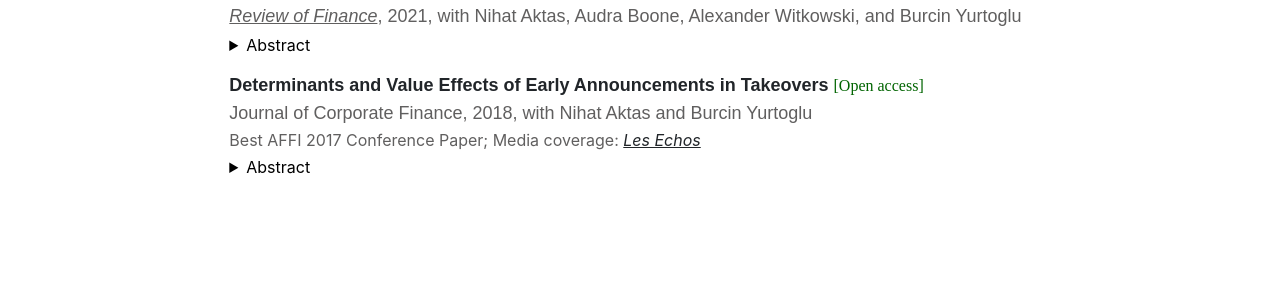
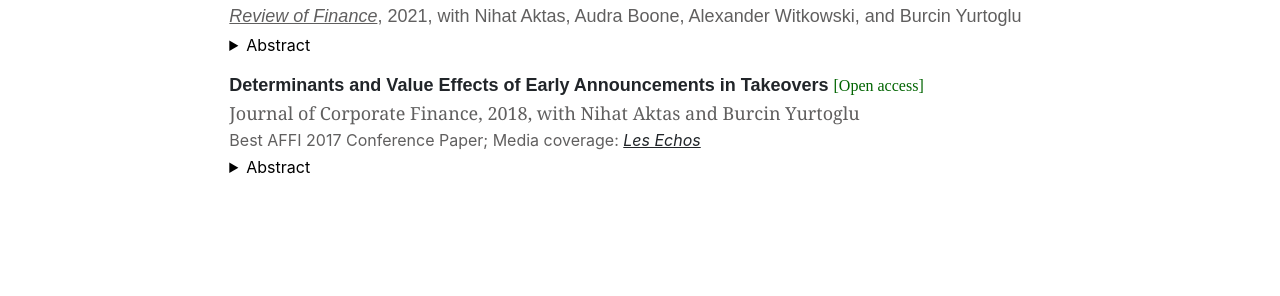
Before and after one commit to guosongxu/guosongxu.github.io, a Jekyll site: the page built from index.md, in a window 1280 px wide. Shown: the part 1876-2172 px from the top of the page. Built offline with Jekyll 4.4.1, drawn with Linux system fonts in a browser that asks for light colours.

Commit message:
Update home.html

```diff
--- a/_layouts/home.html
+++ b/_layouts/home.html
@@ -114,7 +114,7 @@
     </details>
 
     <p style="font-family:arial, 'MS Sans Serif', arial;font-size:18px;margin-bottom:1px;margin-top:15px"><strong><a href="https://papers.ssrn.com/sol3/papers.cfm?abstract_id=2874336" target="_blank" rel="noreferrer noopener" aria-label=" (opens in a new tab)" style="text-decoration:none;">Determinants and Value Effects of Early Announcements in Takeovers</a></strong></span>&nbsp;<span style="font-family:bradley hand, cursive;font-size:16px"><a href="https://papers.ssrn.com/sol3/papers.cfm?abstract_id=2874336" target="_blank" rel="noreferrer noopener" aria-label=" (opens in a new tab)" style="text-decoration:none;color:#006400">[Open access]</a></span></p>
-    <p style="font-family:arial;font-size:18px;margin-bottom:1px;color:#605F5F">Journal of Corporate Finance, 2018,  with Nihat Aktas and&nbsp;Burcin Yurtoglu </p>
+    <p style="font-family:georgia;font-size:18px;margin-bottom:1px;color:#605F5F">Journal of Corporate Finance, 2018,  with Nihat Aktas and&nbsp;Burcin Yurtoglu </p>
     <p style="font-size:16px;margin-bottom:3px;color:#605F5F">Best AFFI 2017 Conference Paper;&nbsp;Media coverage:&nbsp;<em><a rel="noreferrer noopener" href="https://www.lesechos.fr/18/01/2017/LesEchos/22364-135-ECH_opa---quand-les-predateurs-rompent-la-loi-du-silence.htm" target="_blank">Les Echos</a>&nbsp;</em></p>
     <details>
       <summary>Abstract</summary>
```
